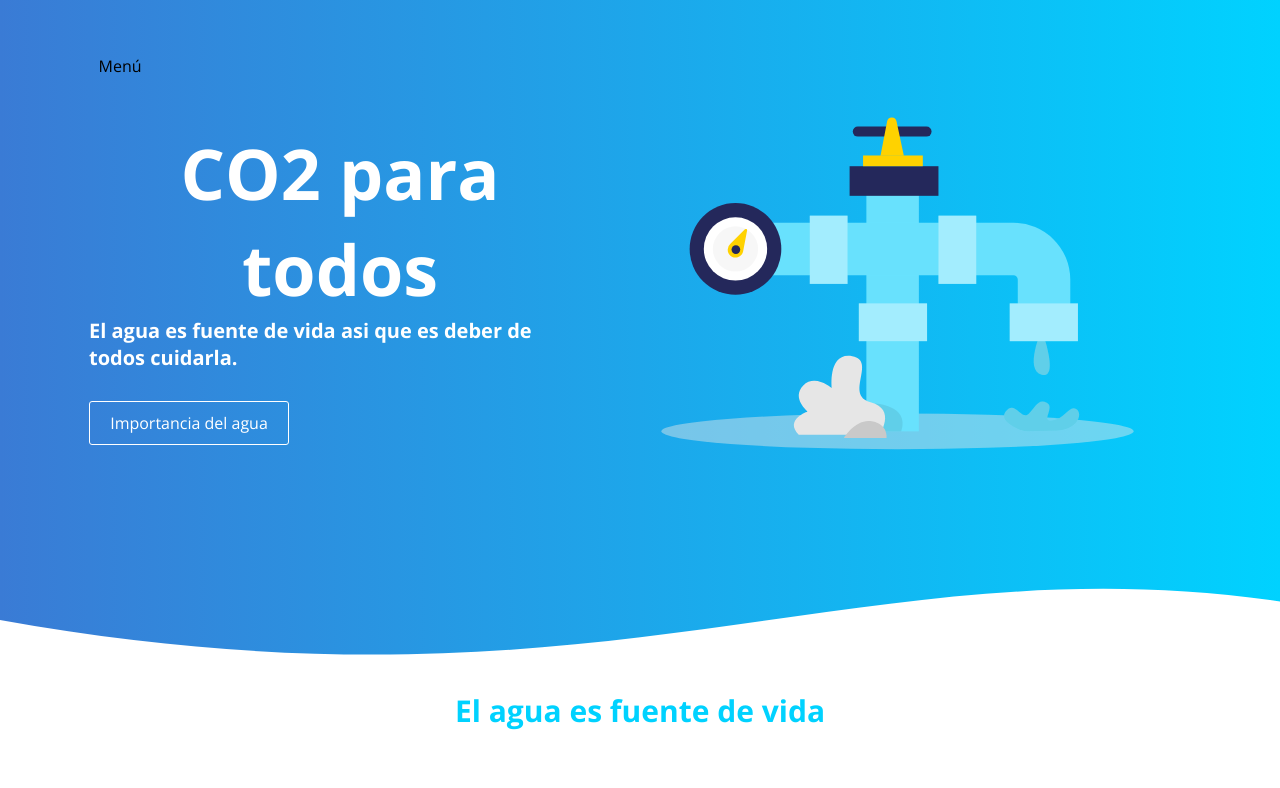
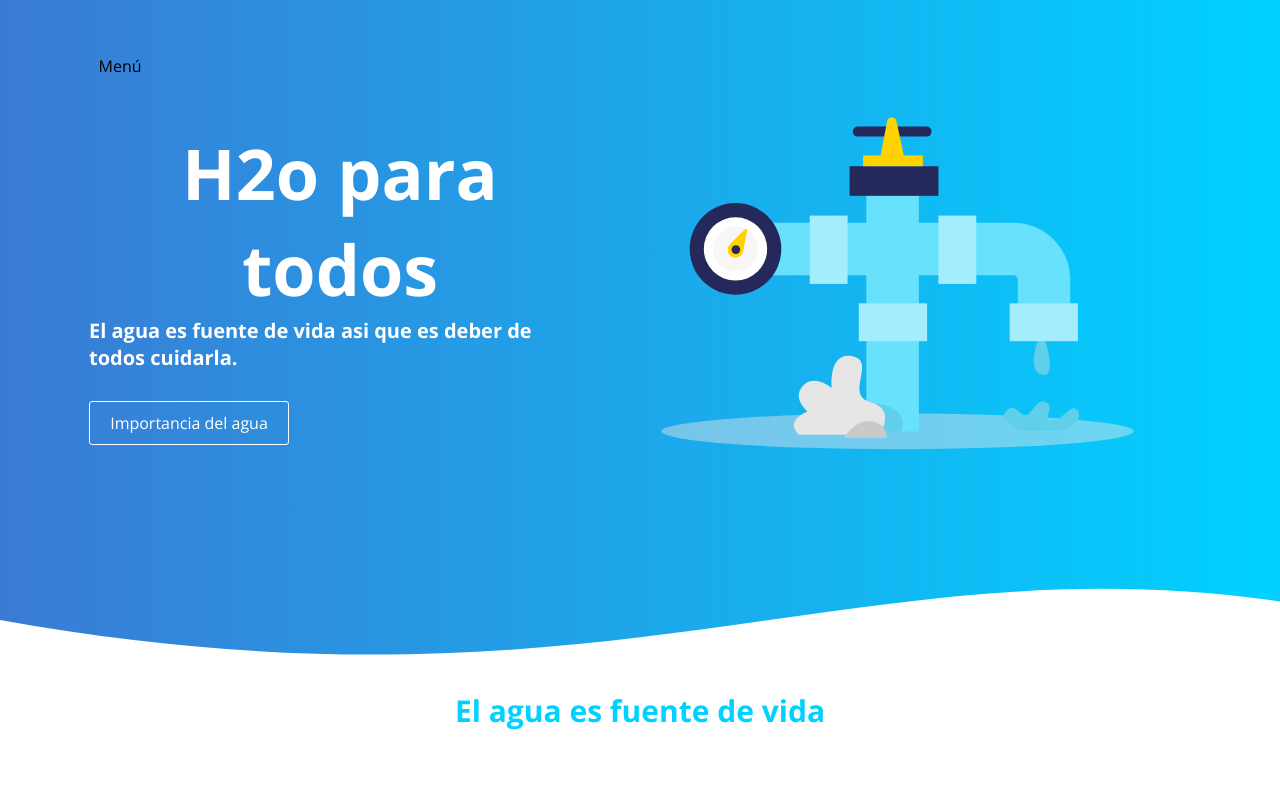
Before and after one commit to brayanvilla555/H2Oparatodos, a plain HTML site: page index.html in a window 1280 px wide. Shown: the top 788 px of the page. Drawn offline with nearby package versions, Linux system fonts and the light colour scheme.

Commit message:
Update index.html

```diff
--- a/index.html
+++ b/index.html
@@ -1,7 +1,7 @@
 <!DOCTYPE html>
 <html>
 <head lang="es">
-	<title>CO2 para todos</title>
+	<title>H2o para todos</title>
 	<link rel="icon" type="image/icon" href="img/favicon/favicon.ico"/>
 	<meta name="viewport" content="width=device-width, initial-scale=1.0">
 	<meta http-equiv="X-UA-Compatible" content="ie=edge">
@@ -22,7 +22,7 @@
 		</nav>
 		<div class="conteiner">
 			<div class="textos">
-				<h1>CO2 para todos</h1>
+				<h1>H2o para todos</h1>
 				<h2>El agua es fuente de vida asi que es deber de todos cuidarla.</h2>
 				<a  href="Importancia_agua.html">Importancia del agua</a>
 			</div>
```
